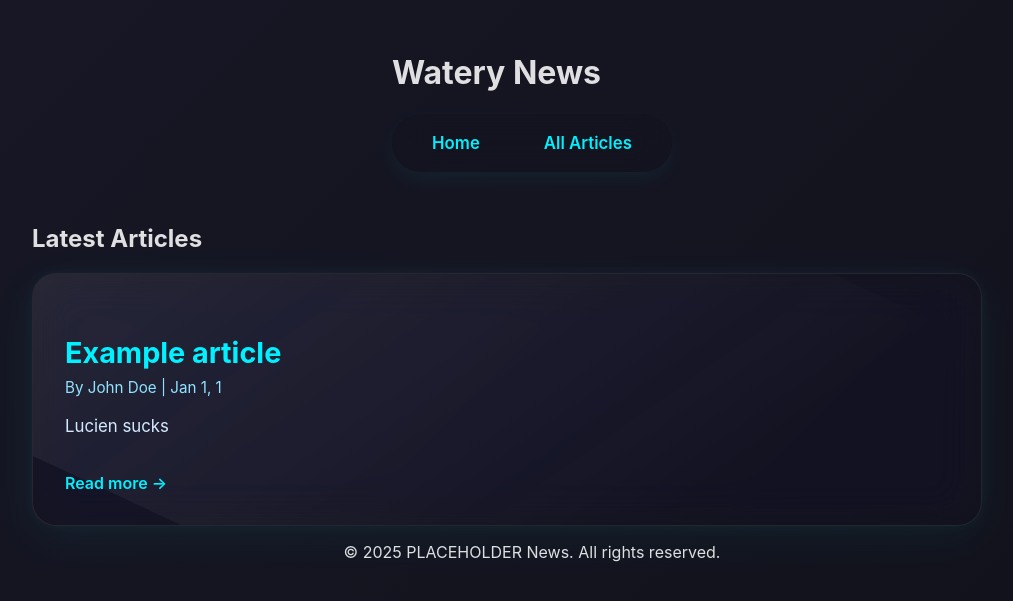
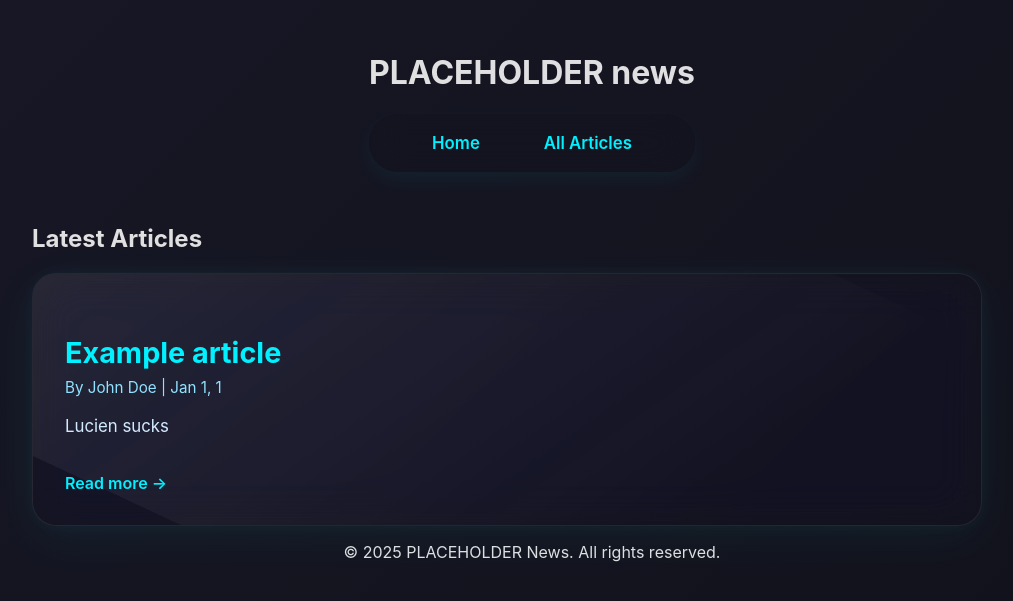
Before and after one commit to waterytoast43/NEWS, a plain HTML site: page index.html in a window 1280 px wide. Shown: the part 127-728 px from the top of the page, without its empty margins (108-1121 px from the left). Drawn offline with Linux system fonts and the light colour scheme.

Commit message:
Update index.html

```diff
--- a/index.html
+++ b/index.html
@@ -8,7 +8,7 @@
 </head>
 <body>
     <header>
-        <h1>Watery News</h1>
+        <h1>PLACEHOLDER news</h1>
         <nav id="main-nav">
             <a href="index.html">Home</a>
             <a href="articleslist.html">All Articles</a>
```
